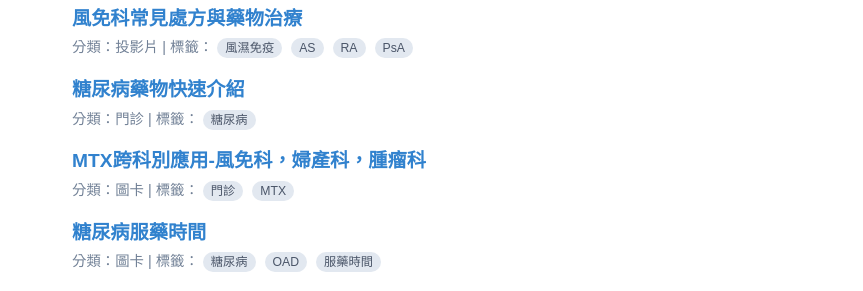
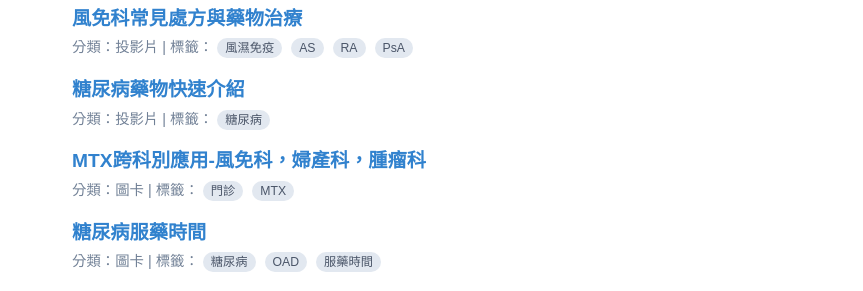
Before and after one commit to liaoweihung/note, a Jekyll site: the page built from index.md, in a window 1280 px wide. Shown: the part 292-583 px from the top of the page, without its empty margins (208-1071 px from the left). Built offline with Jekyll 4.4.1, drawn with Linux system fonts in a browser that asks for light colours.

Commit message:
Update DMinOPD.md

```diff
--- a/_meds/DMinOPD.md
+++ b/_meds/DMinOPD.md
@@ -1,7 +1,7 @@
 ---
 layout: default
 title: 糖尿病藥物快速介紹
-category: 門診
+category: 投影片
 tags: [糖尿病]
 date: 2026-02-28
 ---
```
